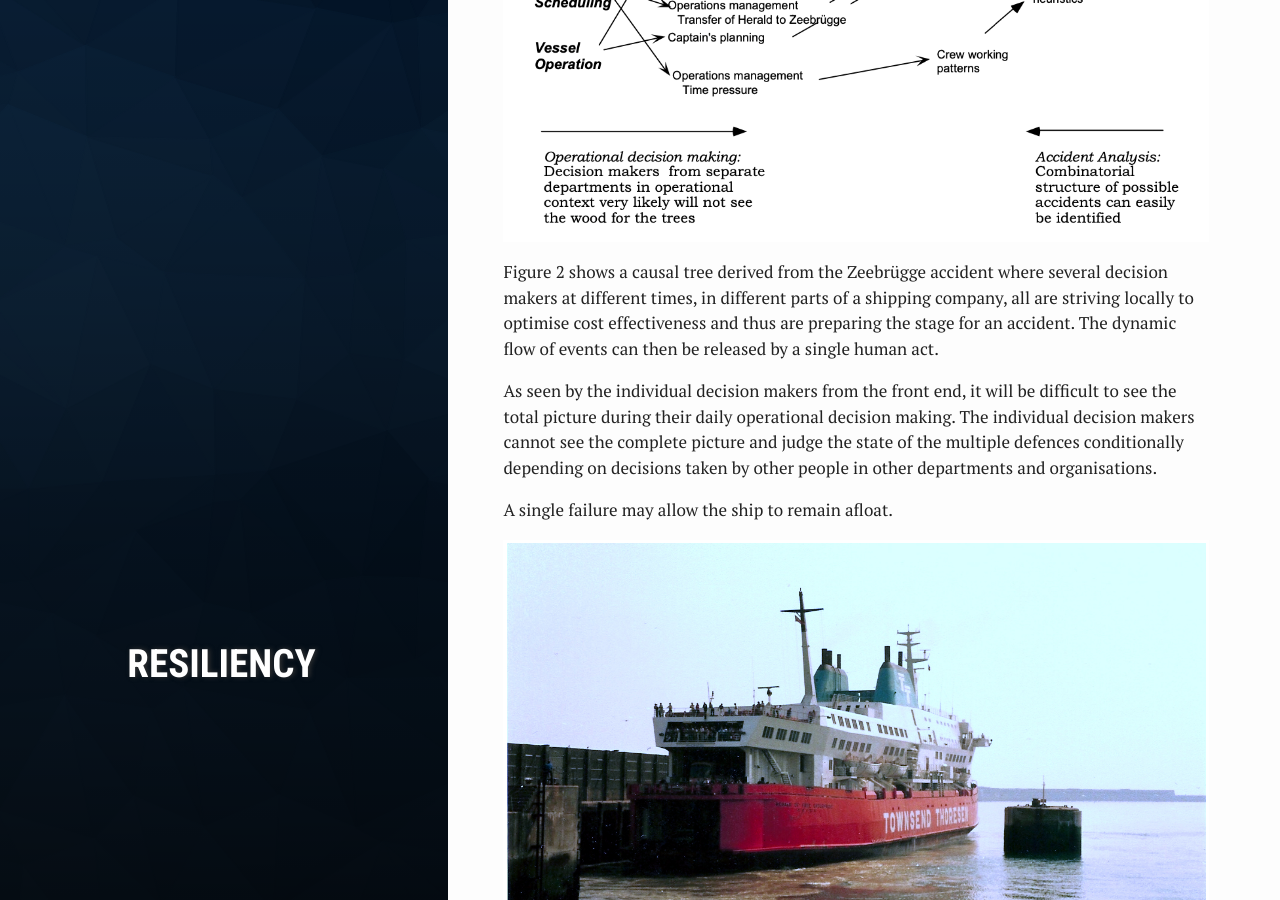
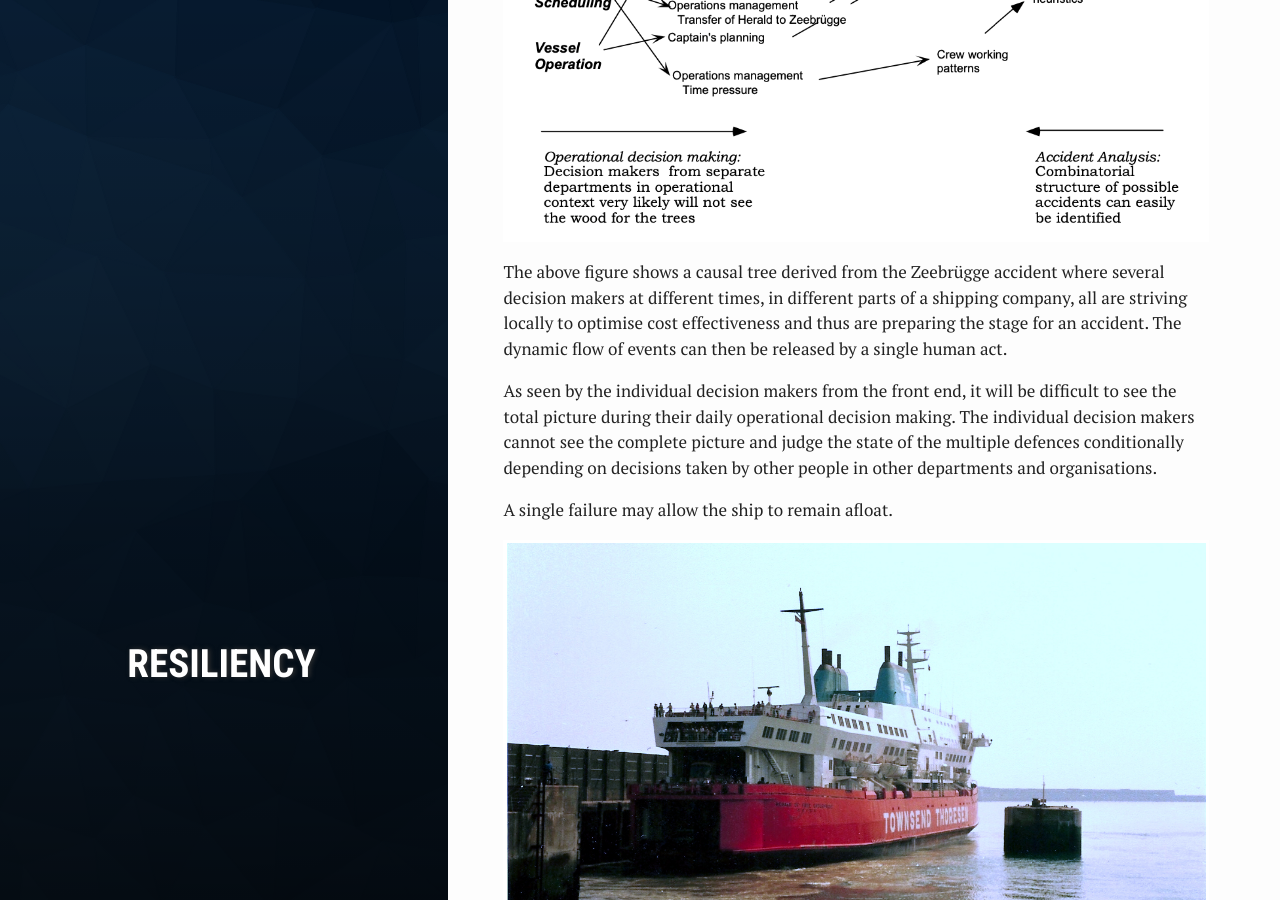
Before and after one commit to qapage/qapage.github.io, a Jekyll site: the page built from _posts/2022-05-15-Resiliency-A-Competitive-Advantage.md, in a window 1280 px wide and 900 px high, scrolled down 1093 px. Built offline with Jekyll 4.4.1, drawn with Linux system fonts in a browser that asks for light colours.

```diff
--- a/_posts/2022-05-15-Resiliency-A-Competitive-Advantage.md
+++ b/_posts/2022-05-15-Resiliency-A-Competitive-Advantage.md
@@ -20,7 +20,7 @@
 
 ![placeholder](/assets/images/The_Complex_pattern_of_the_Zeebrugge_accident.png)
 
-Figure 2 shows a causal tree derived from the Zeebrügge accident where several decision makers at different times, in different parts of a shipping company, all are striving locally to optimise cost effectiveness and thus are preparing the stage for an accident. The dynamic flow of events can then be released by a single human act.
+The above figure shows a causal tree derived from the Zeebrügge accident where several decision makers at different times, in different parts of a shipping company, all are striving locally to optimise cost effectiveness and thus are preparing the stage for an accident. The dynamic flow of events can then be released by a single human act.
 
 As seen by the individual decision makers from the front end, it will be difficult to see the total picture during their daily operational decision making. The individual decision makers cannot see the complete picture and judge the state of the multiple defences conditionally depending on decisions taken by other people in other departments and organisations.
 
```
